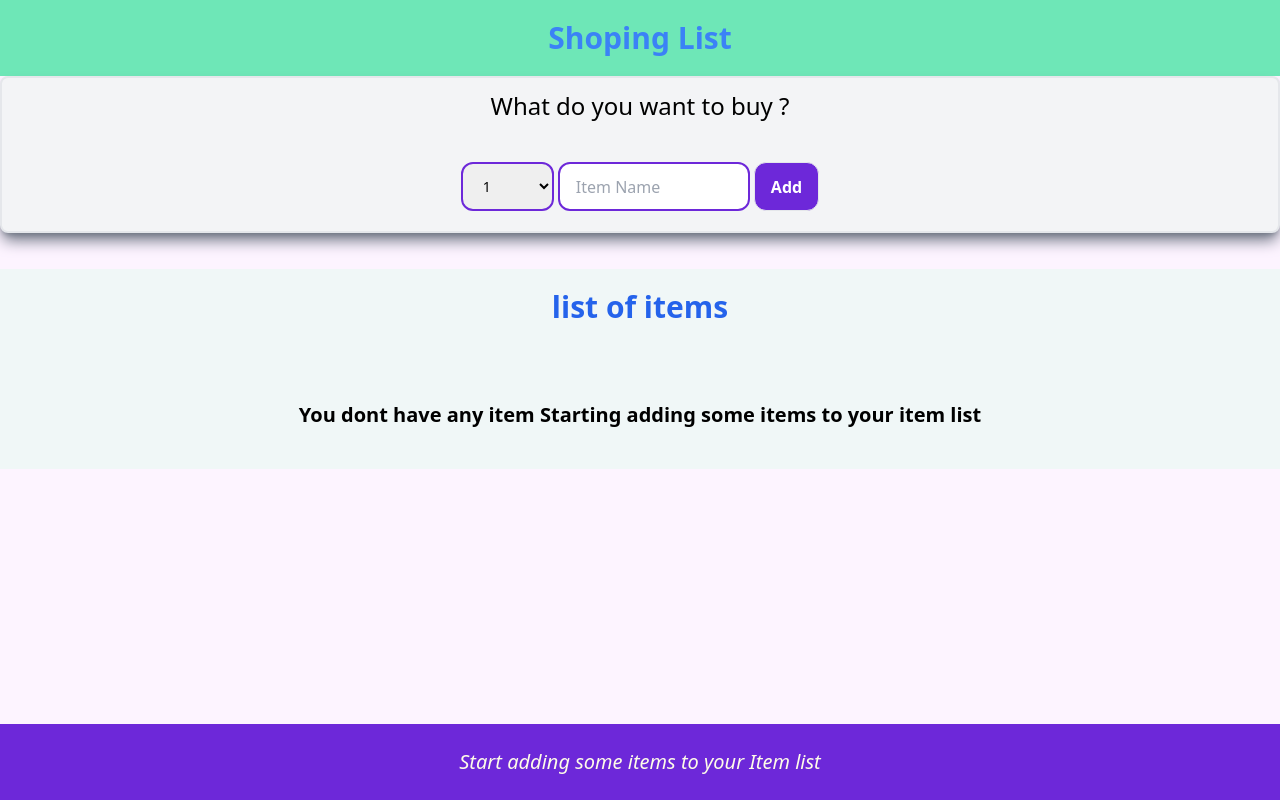
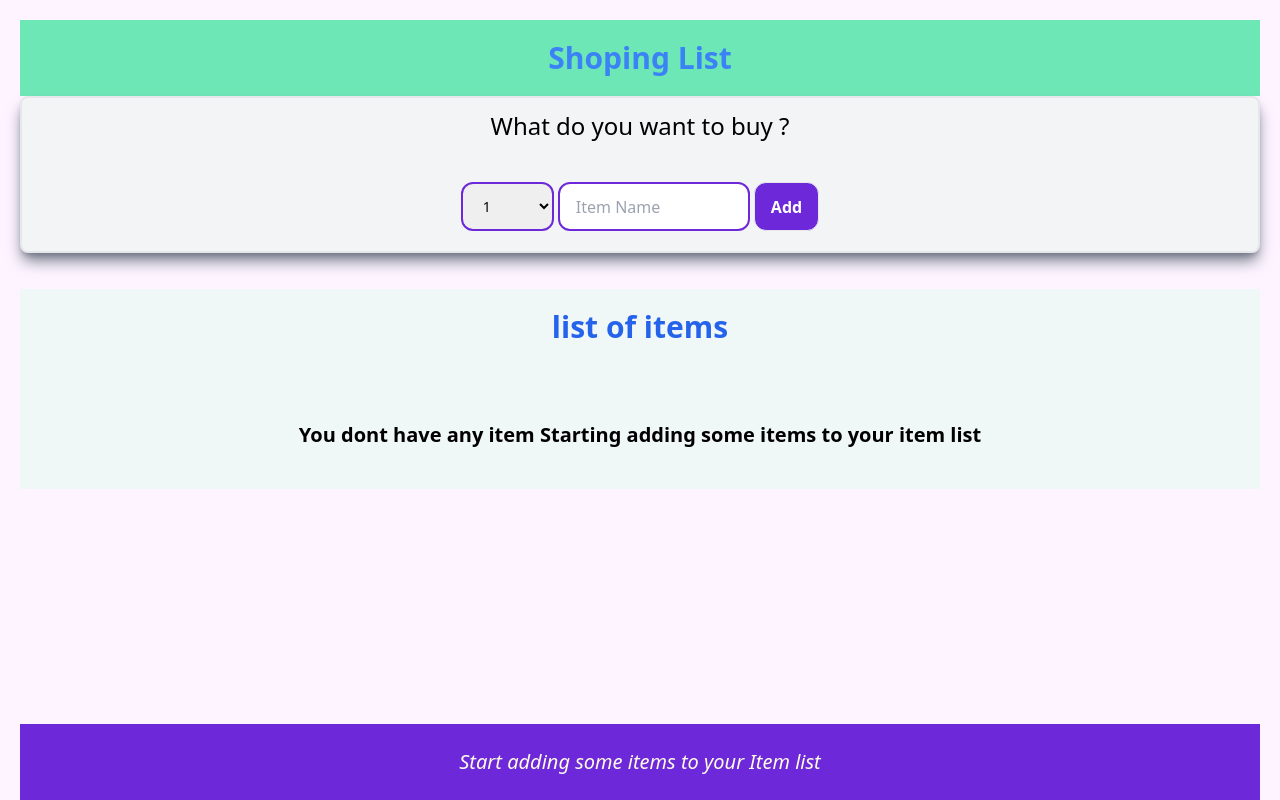
Before and after one commit to Ali-Umed/travel-list, a React (Create React App) app: page / in a window 1280 px wide. Built offline with nearby package versions, Linux system fonts and the light colour scheme.

Commit message:
Change UX

```diff
--- a/src/components/App.js
+++ b/src/components/App.js
@@ -48,7 +48,7 @@ export default function App() {
   }
 
   return (
-    <div className="w-screen    h-screen  bg-fuchsia-50 flex flex-col  ">
+    <div className="px-5 pt-5 w-screen    h-screen  bg-fuchsia-50 flex flex-col  ">
       <Logo />
       <Form
         onAddItems={handleAddItems}
```
